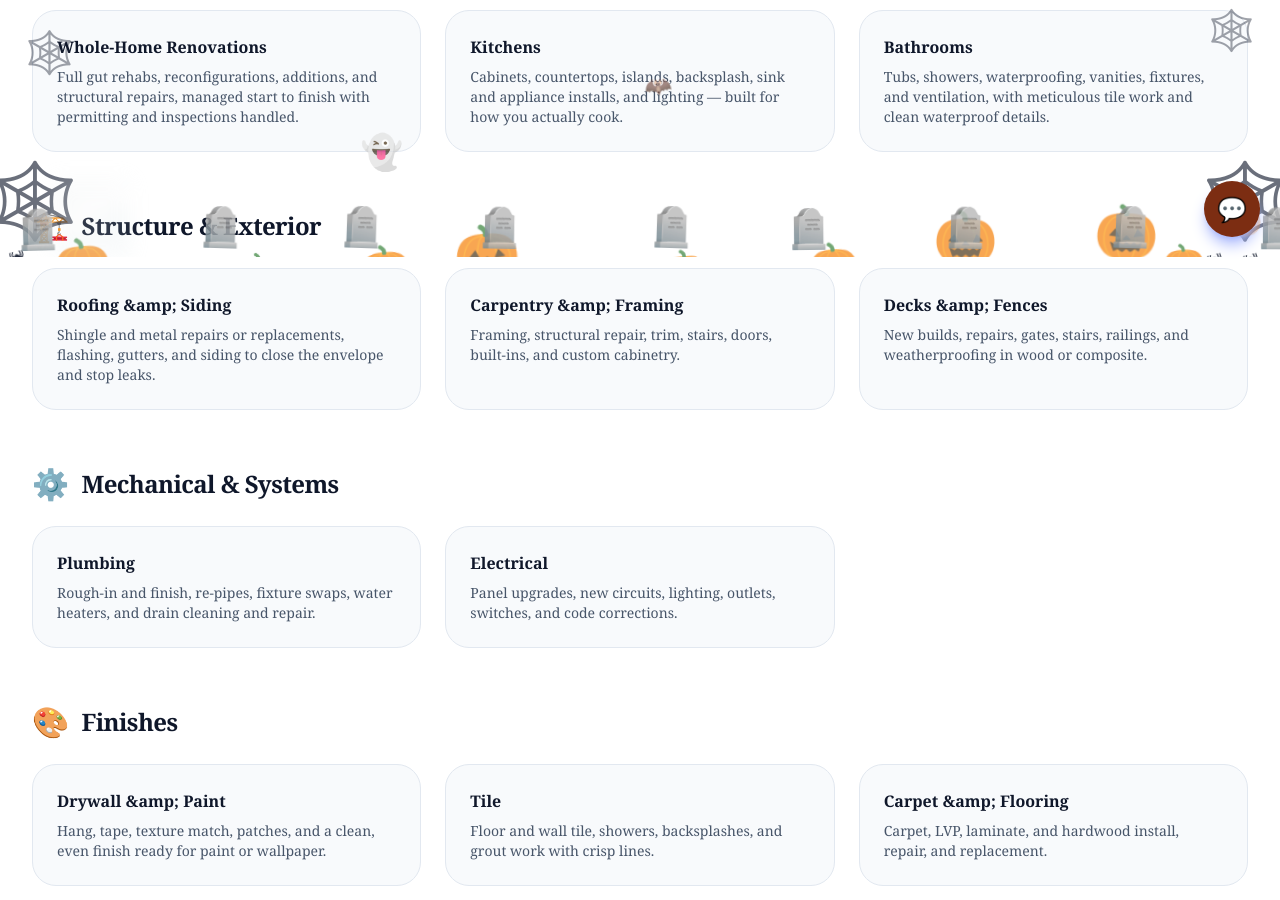
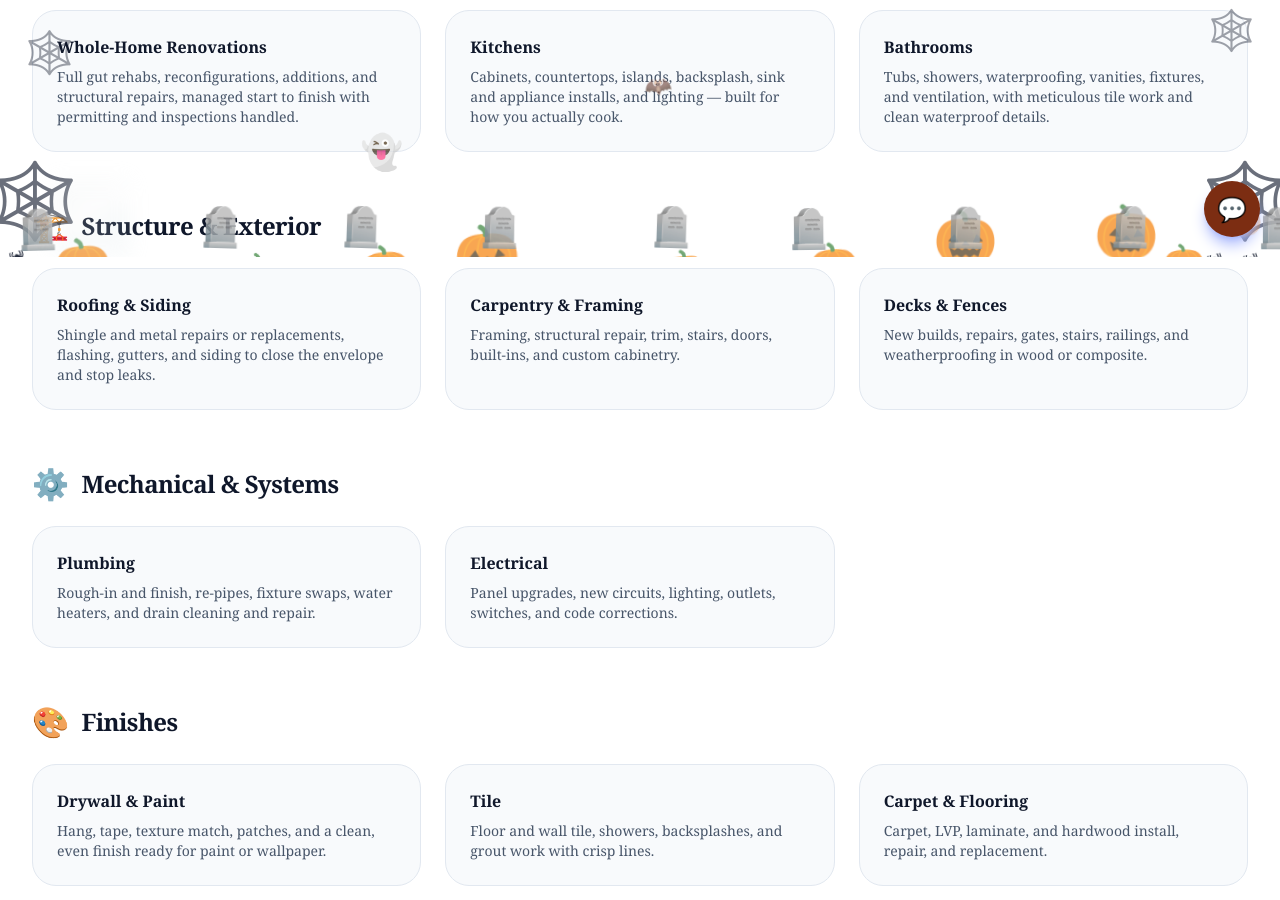
Before and after one commit to get-them666/bizstack-construction, a FastAPI app: page /services in a window 1280 px wide. Shown: the part 543-1443 px from the top of the page. Run offline with FastAPI, Linux system fonts and the light colour scheme; some libraries are stand-ins or nearby versions.

Commit message:
Fix literal &amp; showing as text in service and category names
These strings are Jinja data (Python tuples) rendered with | safe, so the
escaping is not applied and the entity printed literally: the live services
page read 'Roofing &amp; Siding' instead of 'Roofing & Siding'.

A bare & is correct here precisely because | safe suppresses escaping.
Only the tuple data strings were changed -- the &amp; in real markup around
them is load-bearing and still renders as a single &.

15 occurrences across services.html, index.html and portfolio.html.
116 tests pass.

```diff
--- a/templates/construction/portfolio.html
+++ b/templates/construction/portfolio.html
@@ -16,7 +16,7 @@
     ("front-porch", "Front Porch Renovation", "Entry and porch rebuild"),
     ("basement-finish", "Basement Finish", "Basement living space"),
     ("siding-replacement", "Siding Replacement", "Exterior siding"),
-    ("landscaping-outdoor-living", "Landscaping &amp; Outdoor Living", "Patio and outdoor space")
+    ("landscaping-outdoor-living", "Landscaping & Outdoor Living", "Patio and outdoor space")
 ] %}
 
 <section class="bg-gradient-to-br from-slate-900 to-indigo-900 text-white">
--- a/templates/construction/services.html
+++ b/templates/construction/services.html
@@ -21,19 +21,19 @@
                 ("Kitchens", "Cabinets, countertops, islands, backsplash, sink and appliance installs, and lighting — built for how you actually cook."),
                 ("Bathrooms", "Tubs, showers, waterproofing, vanities, fixtures, and ventilation, with meticulous tile work and clean waterproof details.")
             ]),
-            ("Structure &amp; Exterior", "🏗️", [
-                ("Roofing &amp; Siding", "Shingle and metal repairs or replacements, flashing, gutters, and siding to close the envelope and stop leaks."),
-                ("Carpentry &amp; Framing", "Framing, structural repair, trim, stairs, doors, built-ins, and custom cabinetry."),
-                ("Decks &amp; Fences", "New builds, repairs, gates, stairs, railings, and weatherproofing in wood or composite.")
+            ("Structure & Exterior", "🏗️", [
+                ("Roofing & Siding", "Shingle and metal repairs or replacements, flashing, gutters, and siding to close the envelope and stop leaks."),
+                ("Carpentry & Framing", "Framing, structural repair, trim, stairs, doors, built-ins, and custom cabinetry."),
+                ("Decks & Fences", "New builds, repairs, gates, stairs, railings, and weatherproofing in wood or composite.")
             ]),
-            ("Mechanical &amp; Systems", "⚙️", [
+            ("Mechanical & Systems", "⚙️", [
                 ("Plumbing", "Rough-in and finish, re-pipes, fixture swaps, water heaters, and drain cleaning and repair."),
                 ("Electrical", "Panel upgrades, new circuits, lighting, outlets, switches, and code corrections.")
             ]),
             ("Finishes", "🎨", [
-                ("Drywall &amp; Paint", "Hang, tape, texture match, patches, and a clean, even finish ready for paint or wallpaper."),
+                ("Drywall & Paint", "Hang, tape, texture match, patches, and a clean, even finish ready for paint or wallpaper."),
                 ("Tile", "Floor and wall tile, showers, backsplashes, and grout work with crisp lines."),
-                ("Carpet &amp; Flooring", "Carpet, LVP, laminate, and hardwood install, repair, and replacement."),
+                ("Carpet & Flooring", "Carpet, LVP, laminate, and hardwood install, repair, and replacement."),
                 ("Rental Make-Ready", "Full renovation packages scoped specifically to turn a property into a high-performing short-term rental.")
             ])
         ] %}
```
Also changed, not shown: templates/construction/index.html (+7 -7 lines).
